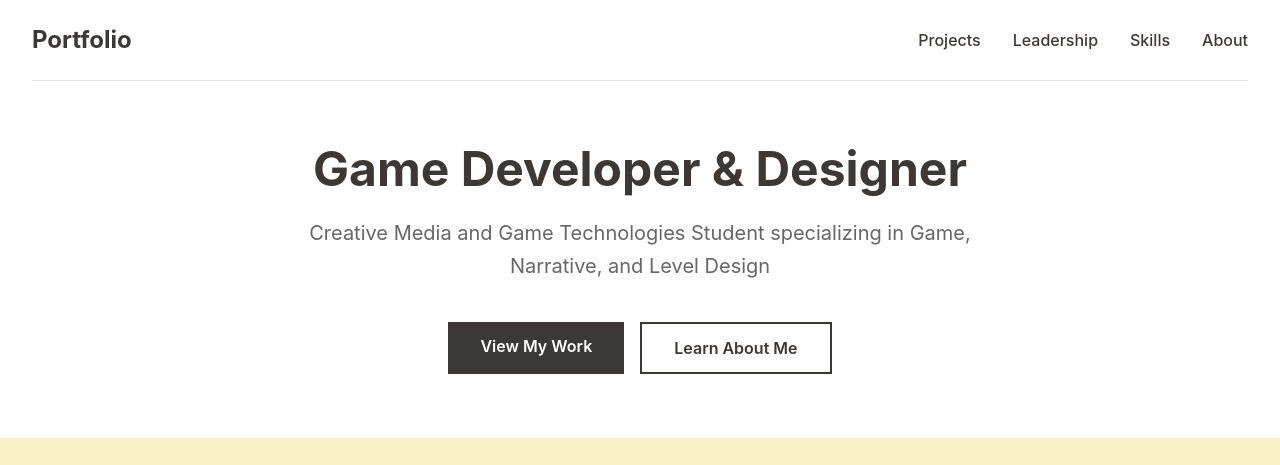
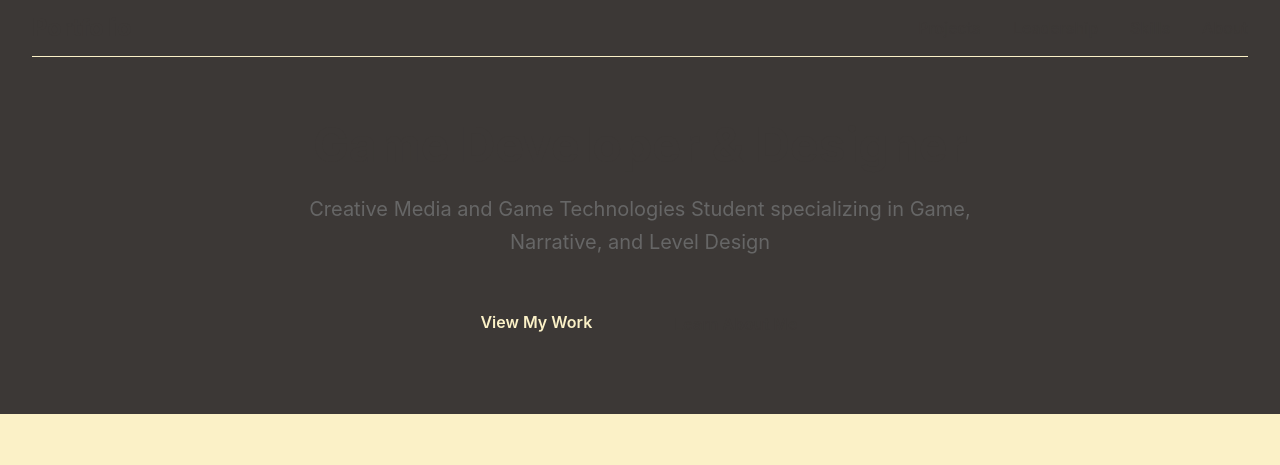
Before and after one commit to CodringherAndFenn/my-portfolio, a React (Create React App) app: page / in a window 1280 px wide. Shown: the top 465 px of the page. Built offline with nearby package versions, Linux system fonts and the light colour scheme.

Commit message:
header padding again

```diff
--- a/src/components/Portfolio.js
+++ b/src/components/Portfolio.js
@@ -383,10 +383,10 @@ const Portfolio = () => {
   return (
     <div className="min-h-screen" style={{ backgroundColor: '#fbf1c7' }}>
       {/* Modern Header with Geometric Design */}
-      <header className="relative" style={{ backgroundColor: '#ffffff' }}>
+      <header className="relative" style={{ backgroundColor: '#3c3836' }}>
         <div className="container mx-auto px-4 sm:px-6 lg:px-8">
           {/* Navigation Bar */}
-          <nav className="flex justify-between items-center py-6 border-b" style={{ borderColor: '#e5e5e5' }}>
+          <nav className="flex justify-between items-center py-3 border-b" style={{ borderColor: '#fbf1c7' }}>
             <div className="flex items-center">
               <h2 className="text-2xl font-bold" style={{ color: '#3c3836' }}>Portfolio</h2>
             </div>
@@ -422,7 +422,7 @@ const Portfolio = () => {
               <div className="flex flex-col sm:flex-row gap-4 justify-center">
                 <a href="#projects"
                    className="px-8 py-3 font-semibold transition-all duration-300 hover:opacity-90"
-                   style={{ backgroundColor: '#3c3836', color: '#ffffff' }}>
+                   style={{ backgroundColor: '#3c3836', color: '#fbf1c7' }}>
                   View My Work
                 </a>
                 <a href="#about"
@@ -430,7 +430,7 @@ const Portfolio = () => {
                    style={{ borderColor: '#3c3836', color: '#3c3836' }}
                    onMouseEnter={(e) => {
                      e.target.style.backgroundColor = '#3c3836';
-                     e.target.style.color = '#ffffff';
+                     e.target.style.color = '#fbf1c7';
                    }}
                    onMouseLeave={(e) => {
                      e.target.style.backgroundColor = 'transparent';
```
